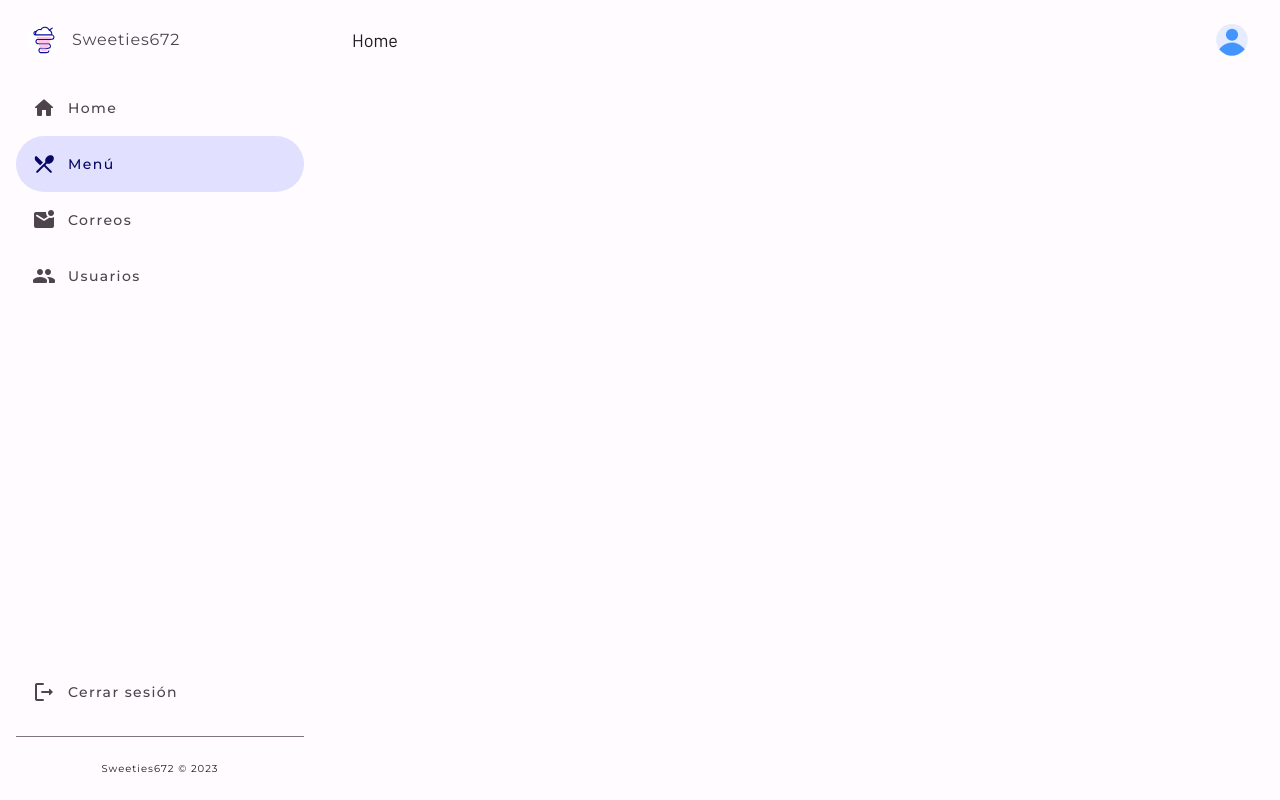
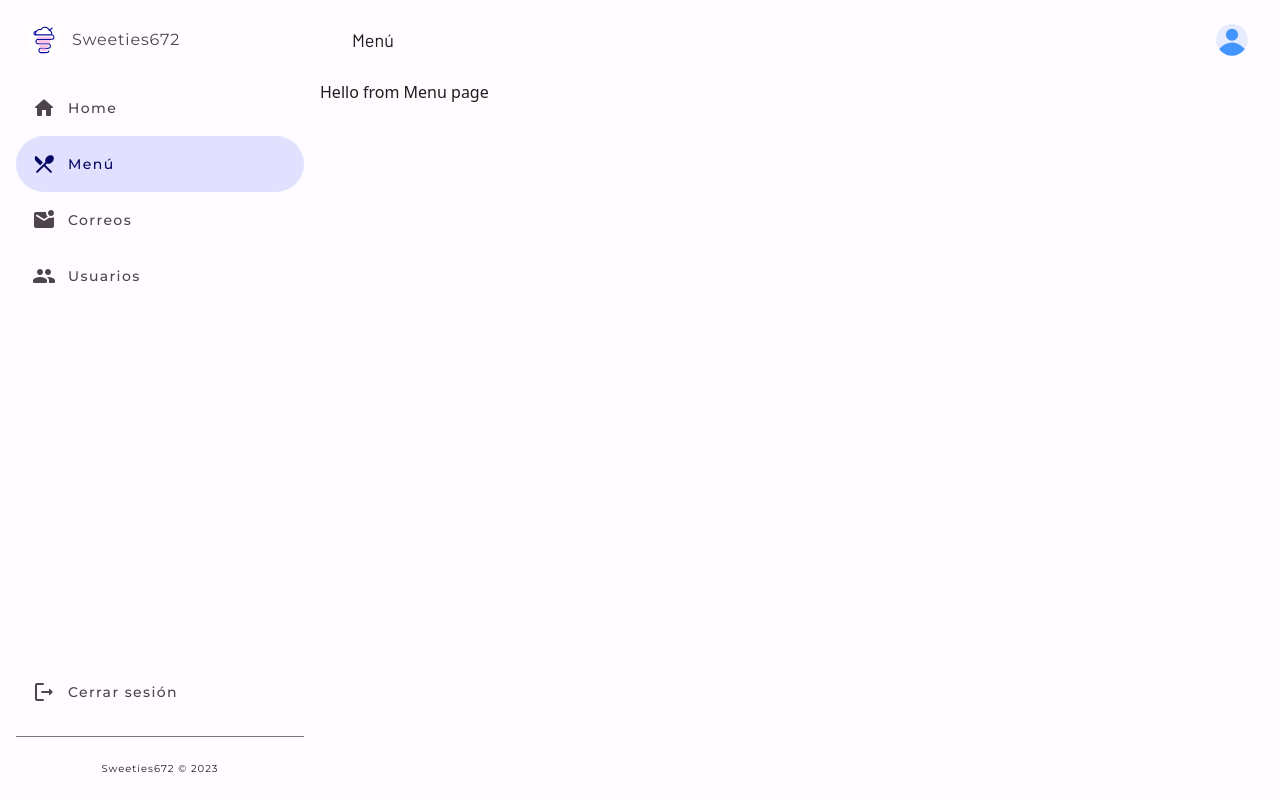
Before and after one commit to hamilton-i7/sweeties_admin_web, a Next.js app in the folder sweeties_admin_frontend/: page /menu in a window 1280 px wide. Built offline with nearby package versions, Linux system fonts and the light colour scheme.

Commit message:
Change MainTolbar title based on current page

```diff
--- a/sweeties_admin_frontend/app/menu/page.tsx
+++ b/sweeties_admin_frontend/app/menu/page.tsx
@@ -1,5 +1,9 @@
-import React from 'react'
+import { Metadata } from 'next'
+
+export const metadata: Metadata = {
+  title: 'Menú',
+}
 
 export default function MenuPage() {
-  return <div>Hello from Menu page</div>
+  return <div className='pt-[5rem]'>Hello from Menu page</div>
 }
--- a/sweeties_admin_frontend/app/page.tsx
+++ b/sweeties_admin_frontend/app/page.tsx
@@ -1,6 +1,11 @@
 import FeedWrapper from '@/components/FeedWrapper'
 import NavigationCards from '@/components/NavigationCards'
 import Subscribers from '@/components/Subscribers'
+import { Metadata } from 'next'
+
+export const metadata: Metadata = {
+  title: 'Home',
+}
 
 export default function Home() {
   return (
--- a/sweeties_admin_frontend/components/common/MainLayout.tsx
+++ b/sweeties_admin_frontend/components/common/MainLayout.tsx
@@ -1,6 +1,10 @@
 'use client'
 
-import { MD_SCREEN_PX, XL_SCREEN_PX } from '@/utils/constants'
+import {
+  MD_SCREEN_PX,
+  TRANSPARENT_TOOLBAR_LIMIT,
+  XL_SCREEN_PX,
+} from '@/utils/constants'
 import { useMediaQuery, useScrollPastLimit } from '@/utils/hooks'
 import NavigationRail from './NavigationRail'
 import MainToolbar from './navbar/MainToolbar'
@@ -19,20 +23,36 @@ export default function MainLayout({ children }: MainLayoutProps) {
   const isXlScreen = useMediaQuery(XL_SCREEN_PX)
   const isMdScreen = useMediaQuery(MD_SCREEN_PX)
   const pathname = usePathname()
+  let title = 'Home'
+
+  switch (pathname) {
+    case '/':
+      title = 'Home'
+      break
+    case '/menu':
+      title = 'Menú'
+      break
+    case '/emails':
+      title = 'Correos'
+      break
+    case '/users':
+      title = 'Usuarios'
+      break
+  }
 
   return isXlScreen ? (
     <>
-      <DesktopLayout pathname={pathname} />
+      <DesktopLayout pathname={pathname} title={title} />
       <main className='ml-[20rem]'>{children}</main>
     </>
   ) : isMdScreen ? (
     <>
-      <TabletLayout pathname={pathname} />
+      <TabletLayout pathname={pathname} title={title} />
       <main className='ml-20'>{children}</main>
     </>
   ) : (
     <>
-      <MobileLayout title='Home' pathname={pathname} />
+      <MobileLayout title={title} pathname={pathname} />
       <main>{children}</main>
     </>
   )
@@ -40,38 +60,36 @@ export default function MainLayout({ children }: MainLayoutProps) {
 
 type LayoutProps = {
   pathname: string
+  title: string
 }
 
-function DesktopLayout({ pathname }: LayoutProps) {
+function DesktopLayout({ pathname, title }: LayoutProps) {
   return (
     <>
-      <MainToolbar title='Home' className='xl:w-[calc(100%-20rem)]' />
+      <MainToolbar title={title} className='xl:w-[calc(100%-20rem)]' />
       <SideBar currentPath={pathname} />
     </>
   )
 }
 
-function TabletLayout({ pathname }: LayoutProps) {
+function TabletLayout({ pathname, title }: LayoutProps) {
   return (
     <>
-      <MainToolbar title='Home' className='md:w-[calc(100%-5rem)]' />
+      <MainToolbar title={title} className='md:w-[calc(100%-5rem)]' />
       <NavigationRail currentPath={pathname} />
     </>
   )
 }
 
-type MobileLayoutProps = LayoutProps & {
-  title: string
-}
-
-function MobileLayout({ title, pathname }: MobileLayoutProps) {
-  const scrolledPastLimit = useScrollPastLimit(100)
+function MobileLayout({ title, pathname }: LayoutProps) {
+  const scrolledPastLimit = useScrollPastLimit(TRANSPARENT_TOOLBAR_LIMIT)
 
   return (
     <nav
       className={`flex items-center h-16 w-full pr-4 pl-1 fixed top-0 left-0 ${
         scrolledPastLimit ? 'bg-[#f9f2f9]' : 'bg-background'
-      } transition-colors`}>
+      } transition-colors`}
+    >
       <Dialog.Root>
         <Dialog.Trigger asChild>
           <IconButton className='mr-4'>
--- a/sweeties_admin_frontend/components/common/navbar/MainToolbar.tsx
+++ b/sweeties_admin_frontend/components/common/navbar/MainToolbar.tsx
@@ -3,7 +3,7 @@
 import Image from 'next/image'
 import Toolbar from './Toolbar'
 import avatar from '@/public/avatar.svg'
-import { USER_IMAGE } from '@/utils/constants'
+import { TRANSPARENT_TOOLBAR_LIMIT, USER_IMAGE } from '@/utils/constants'
 import { useScrollPastLimit } from '../../../utils/hooks'
 
 type MainNavProps = {
@@ -12,7 +12,7 @@ type MainNavProps = {
 }
 
 export default function MainToolbar({ title, className }: MainNavProps) {
-  const scrolledPastLimit = useScrollPastLimit(100)
+  const scrolledPastLimit = useScrollPastLimit(TRANSPARENT_TOOLBAR_LIMIT)
 
   return (
     <Toolbar
--- a/sweeties_admin_frontend/utils/constants.ts
+++ b/sweeties_admin_frontend/utils/constants.ts
@@ -18,3 +18,5 @@ export const XL_SCREEN_PX = 1280
 export const XXL_SCREEN_PX = 1536
 
 export const USER_IMAGE = 'Imagen de usuario'
+
+export const TRANSPARENT_TOOLBAR_LIMIT = 100
```
